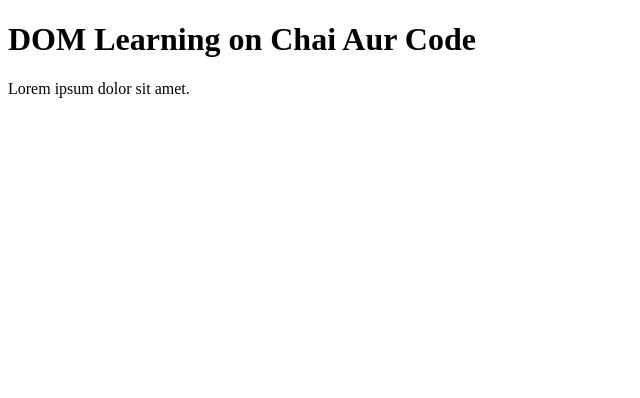
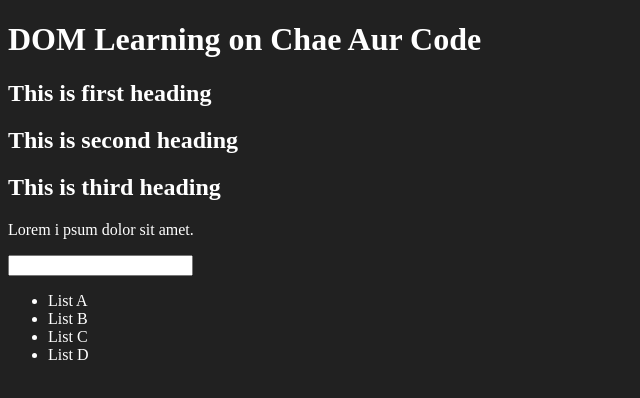
Before and after one commit to Asghar-Ali-Sindhu/Chae-Aur-Javascript, a plain HTML site: page 03_dom/index.html in a window 1280 px wide. Shown: the whole page, without its empty margins (0-640 px from the left). Drawn offline with Linux system fonts and the light colour scheme.

Commit message:
32_alldomselectors is added

```diff
--- a/03_dom/31_domintro.js
+++ /dev/null
@@ -1,2 +0,0 @@
-// todo: HTML collections, node Collection and arrays are different. HTML collections and node collections can be converted to arrays. They are not by default arrays. That is why these collections do not have map, filter etc properties. However it has some properties such as
-// console.log(document.links[2]);
--- /dev/null
+++ b/03_dom/32_alldomselectors.js
@@ -0,0 +1,104 @@
+// todo: In console
+// * We can select an elment by id
+// const title = document.getElementById('title'); // title
+// console.log(element.className); // heading
+// ? Class over written here
+// title.setAttribute('class', 'red')
+// console.log(title.className); // It has over written the class
+// ? In order to add a new class
+// title.setAttribute('class', 'red heading')
+// console.log(title.className); // It has added the class
+// ? How to insert style
+// title.style.backgroundColor = "teal";
+// title.style.padding = "15px";
+
+// todo:  All the three gives the same output
+// console.log(title.textContent);
+// console.log(title.innerHTML);
+// console.log(title.innerText);
+// ? Difference between innerText and textContent
+// console.log(title.innerText); // It gives that text which is visible.
+// console.log(title.textContent); // textContent gives both the hidden and visible text
+// console.log(title.innerHTML);// This also gives the html inside
+//! Selector to be used in real world
+// const element = document.querySelector('h2');
+// console.log(element); // It will select the first h2
+
+// ? querrySelector and id
+// const element = document.querySelector('#title');
+// console.log(element);
+
+// ? querrySelector and class
+// const element = document.querySelector('.heading');
+// console.log(element);
+
+// ? querrySelector and input with type
+// const element = document.querySelector('input[type="password"]');
+// console.log(element);
+// ?
+// const element = document.querySelector('p:firstChild');
+// console.log(element);
+// ! Suppose we want to change the color of first list item / seond list element
+// const element = document.querySelector('ul');
+// const myFirstElement = element.querySelector('li')
+// console.log(myFirstElement.nextElementSibling.style.color = "green");
+
+// ? Change innerText
+// const element = document.querySelector('ul');
+// const myFirstElement = element.querySelector('li')
+// console.log(myFirstElement);
+// myFirstElement.style.backgroundColor ="teal"
+// myFirstElement.style.padding = "15px"
+// myFirstElement.style.borderRadius  = "15px"
+// myFirstElement.style.innerHTML = "15px"
+
+// console.log(myFirstElement);
+
+/***************************************
+ //**********************  querySelectorAll ******************* */
+// ! Nodelist and HTML collections are not arrays, that is why they do not accept filter or map function.
+//  const element = document.querySelector('ul')
+// const elements = element.querySelectorAll('li')
+//  console.log(elements);
+// const gotElements = elements.map((item) => item)
+// console.log(gotElements);  // no output-error
+
+// todo: We can handle nodelist as under
+// const myH1 = document.querySelectorAll('h1');
+// // console.log(myH1);
+// // myH1.style.color = 'red' //This will not work
+// myH1[0].style.color = 'red'//This will work
+
+
+// ? NodeList handled in querySelectorAll
+// const myH2 = document.querySelectorAll('h2');
+// console.log(myH2);
+// // myH2.style.color = 'red' //This will not work
+// myH2[0].style.color = 'red'//This will work
+// myH2[1].style.color = 'blue'//This will work
+// myH2[2].style.color = 'orange'//This will work
+
+
+// ? Same can be done using forEach loop
+// const myH2 = document.querySelectorAll('h2');
+// console.log(myH2);
+// myH2.forEach((item) => {
+//     //    console.log(item);
+//     item.style.backgroundColor = "grey"
+// })
+
+// ***********getElementByClassName **********/
+// const items = document.getElementsByClassName('list-item')
+// console.log(items);
+// console.log(items[0]);
+// console.log(items[1]);
+// console.log(items[2]);
+// ! It gives us an HTML collection, which does not have even forEach loop.
+
+// todo: Conversion of HTML collection to an array.
+const items = document.getElementsByClassName('list-item');
+const myArray = Array.from(items);
+console.log(myArray);
+myArray.forEach(element => {
+    console.log(element.innerHTML);
+});
--- a/03_dom/index.html
+++ b/03_dom/index.html
@@ -4,12 +4,31 @@
     <meta charset="UTF-8">
     <meta name="viewport" content="width=device-width, initial-scale=1.0">
     <title>DOM Learning</title>
+    <style>
+        .bg-black{
+            background-color: #212121;
+            color: white;
+        }
+    </style>
 </head>
-<body>
-    <div class="bg-black">
-        <h1 class="heading">DOM Learning on Chai Aur Code</h1>
-        <p>Lorem ipsum dolor sit amet.</p>
+<body class="bg-black">
+    <div >
+        <h1 class="heading" id="title">
+            DOM Learning on Chae Aur Code <span style="display: none;">test text</span>
+        </h1>
+        <h2>This is first heading</h2>
+        <h2>This is second heading</h2>
+        <h2>This is third heading</h2>
+        <p>Lorem i psum dolor sit amet.</p>
+        <input type="password">
+        <ul>
+            <li class="list-item">List A</li>
+            <li class="list-item">List B</li>
+            <li class="list-item">List C</li>
+            <li class="list-item">List D</li>
+        </ul>
     </div>
 
+    <script src="./32_alldomselectors.js"></script>
 </body>
 </html>
```
